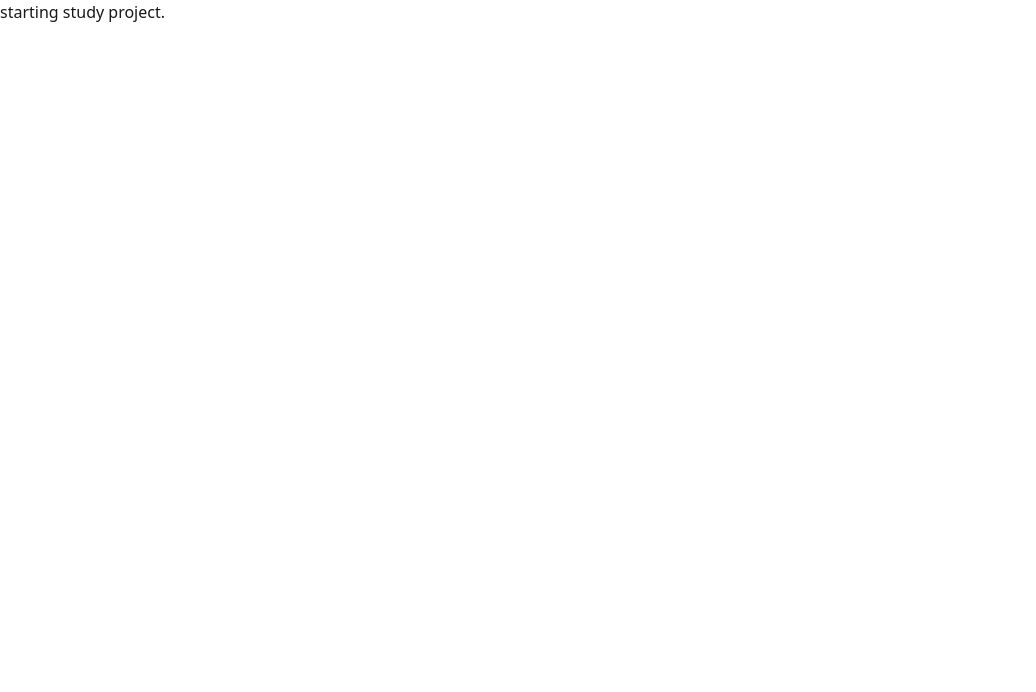
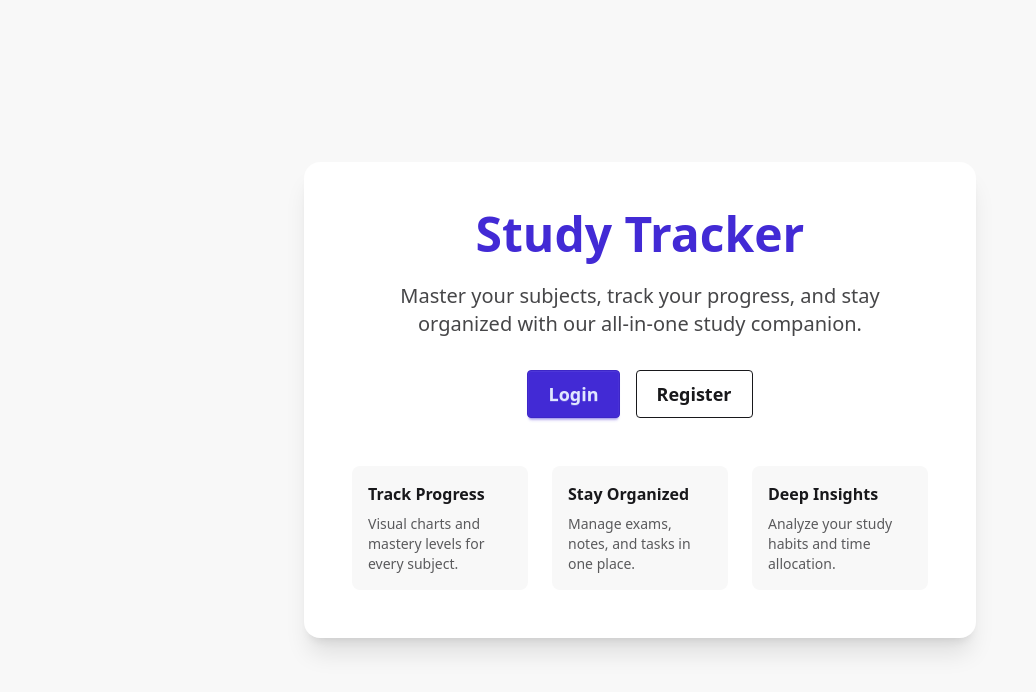
Before and after one commit to ryanxrahman/stuRdy, a Next.js app: page / in a window 1280 px wide. Shown: the top 692 px of the page, without its empty margins (0-1036 px from the left). Built offline with nearby package versions, Linux system fonts and the light colour scheme.

Commit message:
added ladning page

```diff
--- a/app/page.tsx
+++ b/app/page.tsx
@@ -1,9 +1,36 @@
-import Image from "next/image";
+import Link from "next/link";
 
 export default function Home() {
   return (
-    <div className="font-geist-sans">
-      starting study project.
+    <div className="min-h-screen bg-base-200 flex flex-col items-center justify-center p-6 text-center">
+      <div className="max-w-2xl bg-base-100 p-12 rounded-2xl shadow-xl">
+        <h1 className="text-5xl font-bold mb-6 text-primary">Study Tracker</h1>
+        <p className="text-xl mb-8 opacity-80">
+          Master your subjects, track your progress, and stay organized with our all-in-one study companion.
+        </p>
+        <div className="flex gap-4 justify-center">
+          <Link href="/login" className="btn btn-primary btn-lg">
+            Login
+          </Link>
+          <Link href="/register" className="btn btn-outline btn-lg">
+            Register
+          </Link>
+        </div>
+        <div className="mt-12 grid grid-cols-1 md:grid-cols-3 gap-6 text-left">
+          <div className="p-4 bg-base-200 rounded-lg">
+            <h3 className="font-bold mb-2">Track Progress</h3>
+            <p className="text-sm opacity-70">Visual charts and mastery levels for every subject.</p>
+          </div>
+          <div className="p-4 bg-base-200 rounded-lg">
+            <h3 className="font-bold mb-2">Stay Organized</h3>
+            <p className="text-sm opacity-70">Manage exams, notes, and tasks in one place.</p>
+          </div>
+          <div className="p-4 bg-base-200 rounded-lg">
+            <h3 className="font-bold mb-2">Deep Insights</h3>
+            <p className="text-sm opacity-70">Analyze your study habits and time allocation.</p>
+          </div>
+        </div>
+      </div>
     </div>
   );
 }
```
